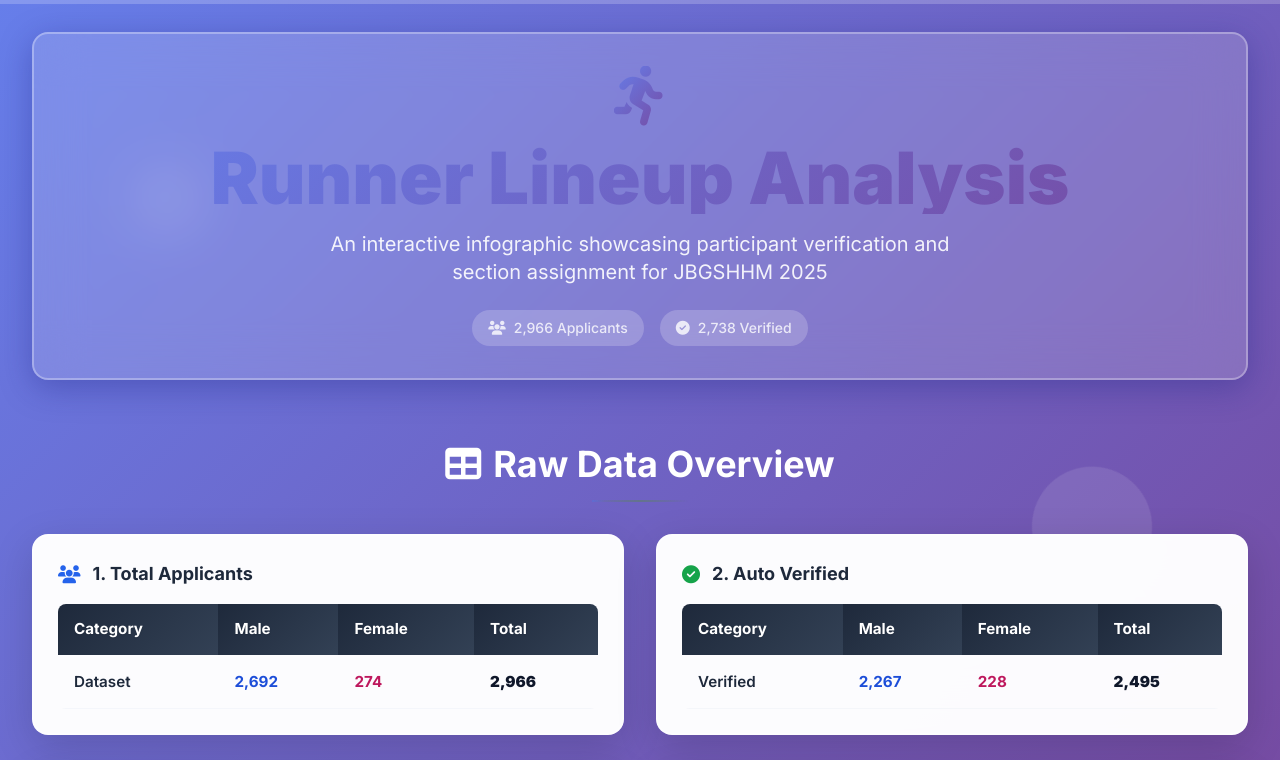
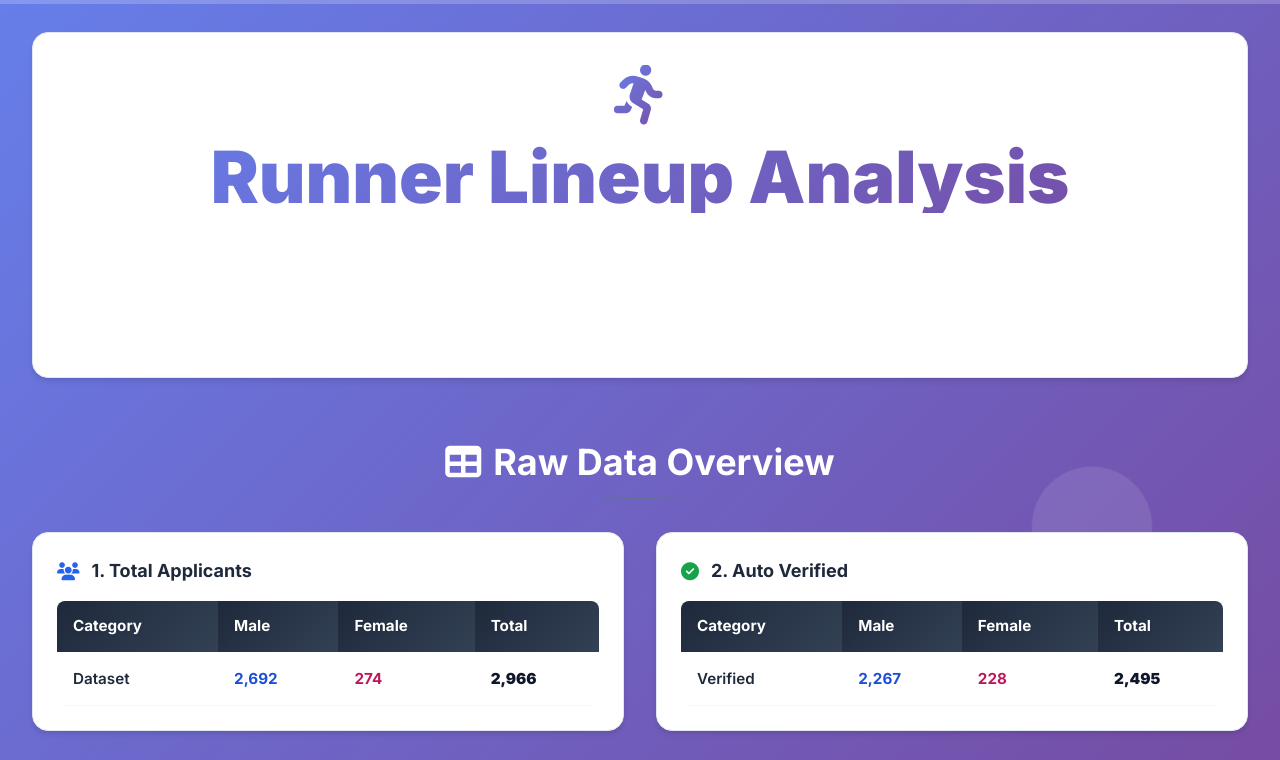
Before and after one commit to vinaythoke/marathon-lineup-analysis, a plain HTML site: page index.html in a window 1280 px wide. Shown: the top 760 px of the page. Drawn offline with nearby package versions, Linux system fonts and the light colour scheme.

Commit message:
Remove glassmorphism effects and convert to regular cards with solid white background and standard shadows

```diff
--- a/index.html
+++ b/index.html
@@ -35,20 +35,11 @@
             min-height: 100vh;
         }
 
-        .glass-morphism {
-            background: rgba(255, 255, 255, 0.15);
-            backdrop-filter: blur(25px);
-            -webkit-backdrop-filter: blur(25px);
-            border: 2px solid rgba(255, 255, 255, 0.3);
-            box-shadow: 0 8px 32px 0 rgba(31, 38, 135, 0.37);
-        }
-
         .card {
-            background: rgba(255, 255, 255, 0.98);
-            backdrop-filter: blur(30px);
+            background: white;
             border-radius: 1rem;
-            border: 2px solid rgba(255, 255, 255, 0.4);
-            box-shadow: 0 12px 40px rgba(0, 0, 0, 0.15);
+            border: 1px solid #e2e8f0;
+            box-shadow: 0 4px 6px -1px rgba(0, 0, 0, 0.1), 0 2px 4px -1px rgba(0, 0, 0, 0.06);
             padding: 1.5rem;
             transition: all 0.3s cubic-bezier(0.4, 0, 0.2, 1);
             position: relative;
@@ -349,7 +340,7 @@
     <div class="container mx-auto p-4 md:p-8 relative z-10">
 
         <header class="text-center mb-16" data-aos="fade-down" data-aos-duration="1000">
-            <div class="glass-morphism rounded-2xl p-8 mb-8">
+            <div class="card rounded-2xl p-8 mb-8">
                 <i class="fas fa-running text-6xl gradient-text mb-4 pulse-animation"></i>
                 <h1 class="text-4xl md:text-6xl lg:text-7xl font-black gradient-text mb-4">
                     Runner Lineup Analysis
```
